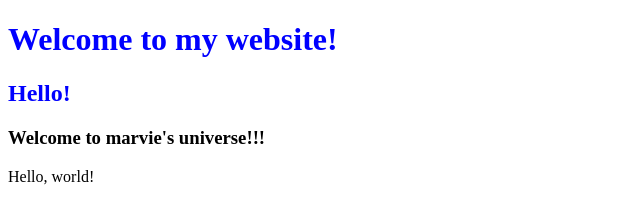
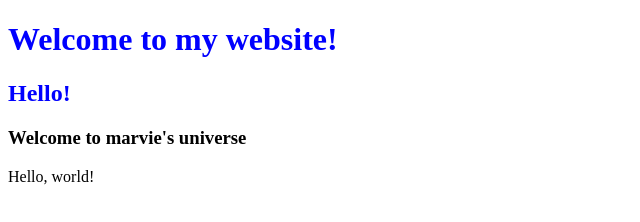
Before and after one commit to Sanni-Marvellous-Olufemi/My-Portfolio-Website, a plain HTML site: page hello.html in a window 1280 px wide. Shown: the full height of the page, 0-640 px from the left. Drawn offline with Linux system fonts and the light colour scheme.

```diff
--- a/hello.html
+++ b/hello.html
@@ -11,7 +11,7 @@
     <body>
         <h1>Welcome to my website!</h1>
         <h2>Hello!</h2>
-        <h3>Welcome to marvie's universe!!!</h3>
+        <h3>Welcome to marvie's universe</h3>
         Hello, world!
     </body>
 </html>
```
